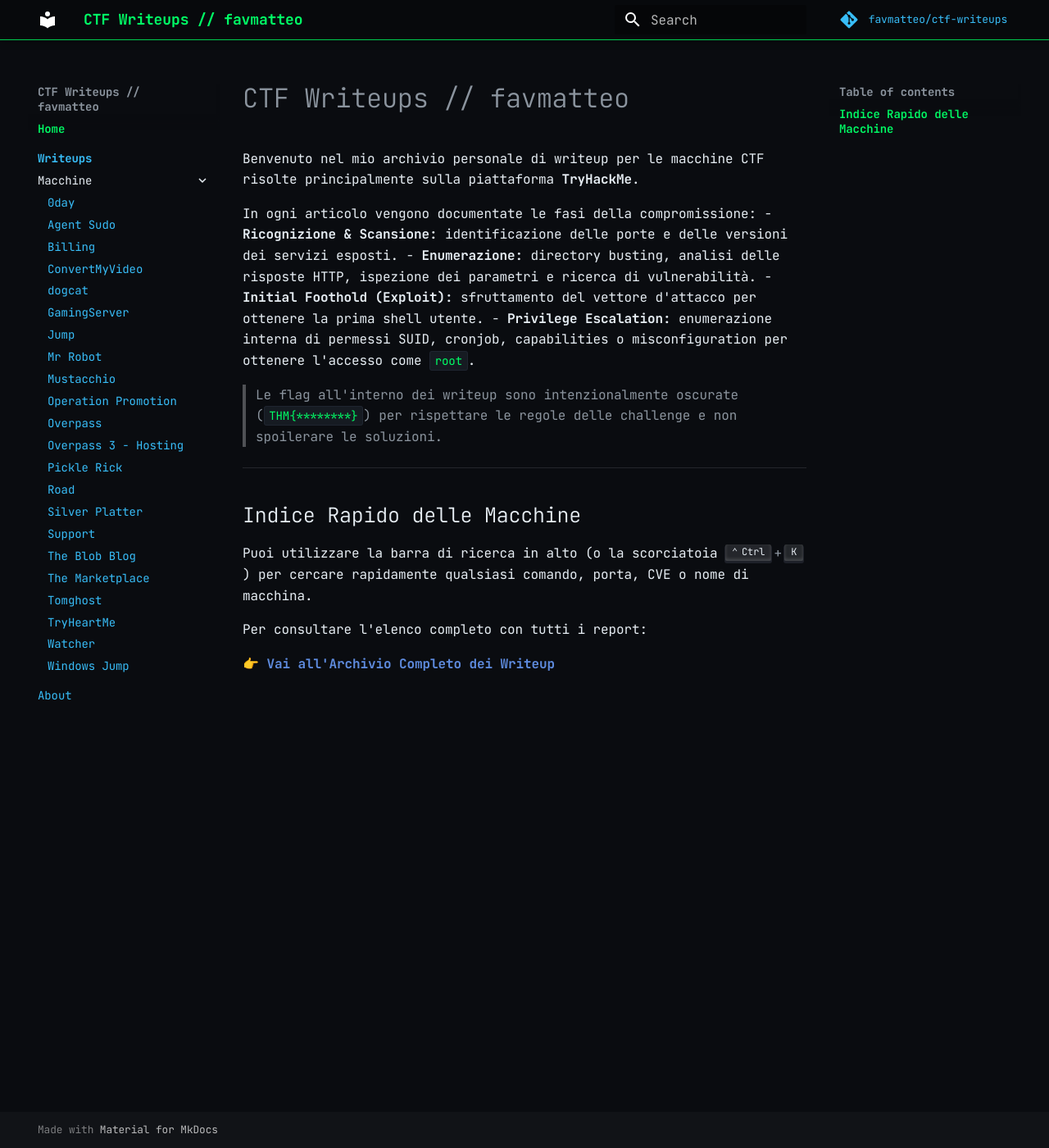
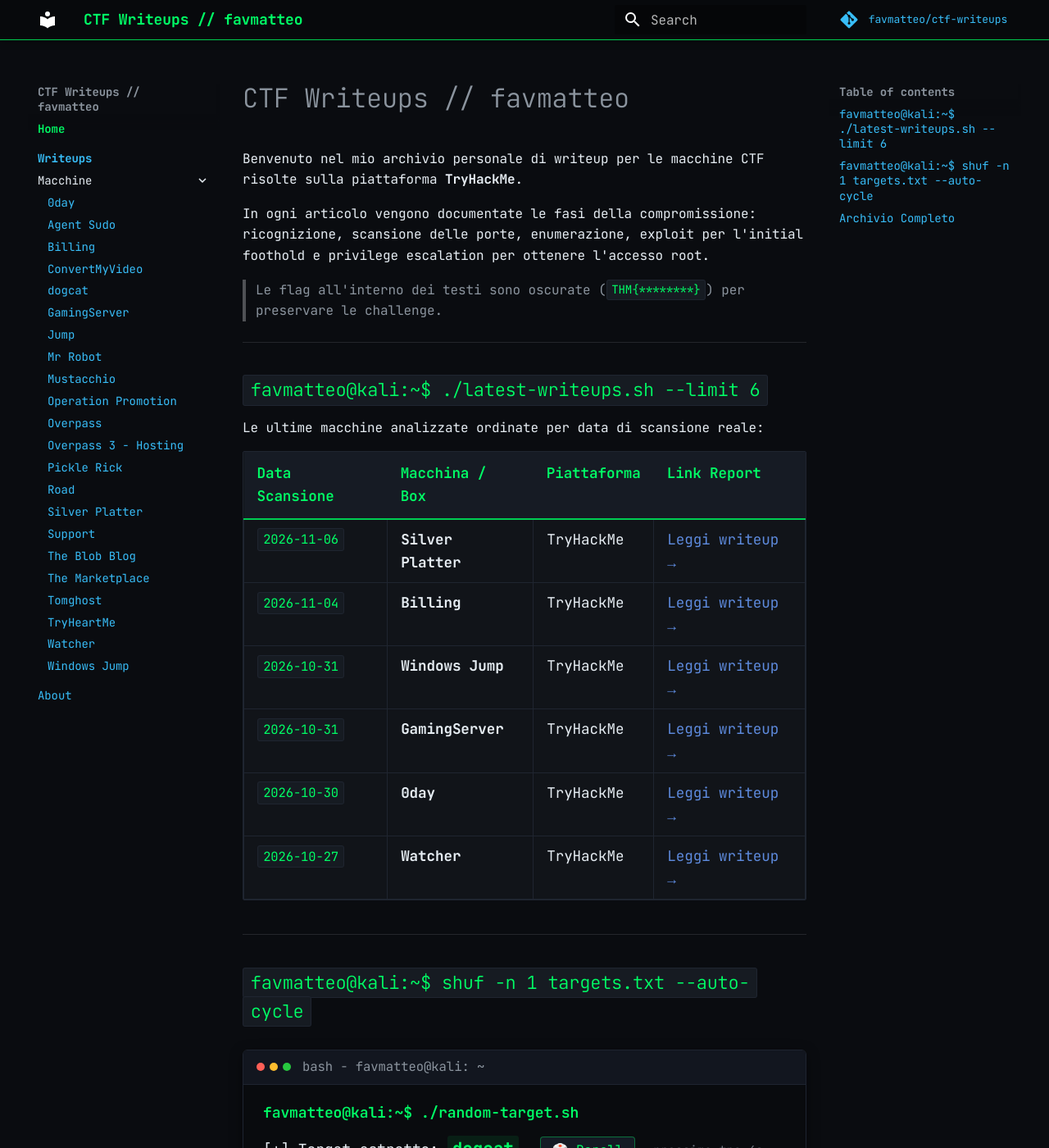
Before and after one commit to favmatteo/ctf-writeups, an MkDocs documentation site: the page built from docs/index.md, in a window 1280 px wide and 1400 px high. Shown: the whole window at 82% size. Built offline with MkDocs 1.6.1 and Material for MkDocs 9.7.7, drawn with Linux system fonts in a browser that asks for light colours; comment, search, counter and statistics services are not loaded; some of the changed text lies outside the part shown.

Commit message:
feat: add real latest writeups, dynamic random terminal target, and update THM profile

```diff
--- a/docs/index.md
+++ b/docs/index.md
@@ -5,22 +5,139 @@ description: "Archivio di writeup e note di sicurezza per macchine TryHackMe ris
 
 # CTF Writeups // favmatteo
 
-Benvenuto nel mio archivio personale di writeup per le macchine CTF risolte principalmente sulla piattaforma **TryHackMe**.
+Benvenuto nel mio archivio personale di writeup per le macchine CTF risolte sulla piattaforma **TryHackMe**.
 
-In ogni articolo vengono documentate le fasi della compromissione:
-- **Ricognizione & Scansione:** identificazione delle porte e delle versioni dei servizi esposti.
-- **Enumerazione:** directory busting, analisi delle risposte HTTP, ispezione dei parametri e ricerca di vulnerabilità.
-- **Initial Foothold (Exploit):** sfruttamento del vettore d'attacco per ottenere la prima shell utente.
-- **Privilege Escalation:** enumerazione interna di permessi SUID, cronjob, capabilities o misconfiguration per ottenere l'accesso come `root`.
+In ogni articolo vengono documentate le fasi della compromissione: ricognizione, scansione delle porte, enumerazione, exploit per l'initial foothold e privilege escalation per ottenere l'accesso root.
 
-> Le flag all'interno dei writeup sono intenzionalmente oscurate (`THM{********}`) per rispettare le regole delle challenge e non spoilerare le soluzioni.
+> Le flag all'interno dei testi sono oscurate (`THM{********}`) per preservare le challenge.
 
 ---
 
-## Indice Rapido delle Macchine
+## `favmatteo@kali:~$ ./latest-writeups.sh --limit 6`
 
-Puoi utilizzare la barra di ricerca in alto (o la scorciatoia ++ctrl+k++) per cercare rapidamente qualsiasi comando, porta, CVE o nome di macchina.
+Le ultime macchine analizzate ordinate per data di scansione reale:
 
-Per consultare l'elenco completo con tutti i report:
+| Data Scansione | Macchina / Box | Piattaforma | Link Report |
+| :--- | :--- | :--- | :--- |
+| `2026-11-06` | **Silver Platter** | TryHackMe | [Leggi writeup →](writeups/silver-platter.md) |
+| `2026-11-04` | **Billing** | TryHackMe | [Leggi writeup →](writeups/billing.md) |
+| `2026-10-31` | **Windows Jump** | TryHackMe | [Leggi writeup →](writeups/windows-jump.md) |
+| `2026-10-31` | **GamingServer** | TryHackMe | [Leggi writeup →](writeups/gamingserver.md) |
+| `2026-10-30` | **0day** | TryHackMe | [Leggi writeup →](writeups/0day.md) |
+| `2026-10-27` | **Watcher** | TryHackMe | [Leggi writeup →](writeups/watcher.md) |
 
-👉 **[Vai all'Archivio Completo dei Writeup](writeups/index.md)**
+---
+
+## `favmatteo@kali:~$ shuf -n 1 targets.txt --auto-cycle`
+
+<div class="terminal-card">
+  <div class="terminal-bar">
+    <span class="term-dot red"></span>
+    <span class="term-dot yellow"></span>
+    <span class="term-dot green"></span>
+    <span class="term-title">bash - favmatteo@kali: ~</span>
+  </div>
+  <div class="terminal-body">
+    <div class="terminal-cmd">favmatteo@kali:~$ ./random-target.sh</div>
+    <div class="terminal-output">
+      [+] Target estratto: <a id="random-box-link" href="writeups/silver-platter.md" class="random-box-title">Silver Platter</a>
+      <button class="random-btn" id="reroll-btn" onclick="rerollTarget()">🎲 Reroll</button>
+      <span class="random-timer" id="random-timer">prossimo tra 5s...</span>
+    </div>
+  </div>
+</div>
+
+<script>
+(function() {
+  const writeups = [
+    { title: "0day", url: "writeups/0day.md" },
+    { title: "Agent Sudo", url: "writeups/agent-sudo.md" },
+    { title: "Billing", url: "writeups/billing.md" },
+    { title: "ConvertMyVideo", url: "writeups/convertmyvideo.md" },
+    { title: "dogcat", url: "writeups/dogcat.md" },
+    { title: "GamingServer", url: "writeups/gamingserver.md" },
+    { title: "Jump", url: "writeups/jump.md" },
+    { title: "Mr Robot", url: "writeups/mr-robot.md" },
+    { title: "Mustacchio", url: "writeups/mustacchio.md" },
+    { title: "Operation Promotion", url: "writeups/operation-promotion.md" },
+    { title: "Overpass", url: "writeups/overpass.md" },
+    { title: "Overpass 3 - Hosting", url: "writeups/overpass-3-hosting.md" },
+    { title: "Pickle Rick", url: "writeups/pickle-rick.md" },
+    { title: "Road", url: "writeups/road.md" },
+    { title: "Silver Platter", url: "writeups/silver-platter.md" },
+    { title: "Support", url: "writeups/support.md" },
+    { title: "The Blob Blog", url: "writeups/the-blob-blog.md" },
+    { title: "The Marketplace", url: "writeups/the-marketplace.md" },
+    { title: "Tomghost", url: "writeups/tomghost.md" },
+    { title: "TryHeartMe", url: "writeups/tryheartme.md" },
+    { title: "Watcher", url: "writeups/watcher.md" },
+    { title: "Windows Jump", url: "writeups/windows-jump.md" }
+  ];
+
+  let currentIndex = -1;
+  let countdown = 5;
+  const chars = "!<>-_\\/[]{}—=+*^?#________";
+
+  function scrambleText(element, finalText, callback) {
+    let iteration = 0;
+    const interval = setInterval(() => {
+      element.innerText = finalText
+        .split("")
+        .map((char, index) => {
+          if (index < iteration) {
+            return finalText[index];
+          }
+          return chars[Math.floor(Math.random() * chars.length)];
+        })
+        .join("");
+
+      if (iteration >= finalText.length) {
+        clearInterval(interval);
+        if (callback) callback();
+      }
+      iteration += 1 / 2;
+    }, 25);
+  }
+
+  window.rerollTarget = function() {
+    const linkEl = document.getElementById("random-box-link");
+    if (!linkEl) return;
+
+    let nextIndex;
+    do {
+      nextIndex = Math.floor(Math.random() * writeups.length);
+    } while (nextIndex === currentIndex && writeups.length > 1);
+
+    currentIndex = nextIndex;
+    const item = writeups[currentIndex];
+    countdown = 5;
+
+    scrambleText(linkEl, item.title, () => {
+      linkEl.href = item.url;
+    });
+  };
+
+  // Timer interval for countdown
+  setInterval(() => {
+    const timerEl = document.getElementById("random-timer");
+    if (!timerEl) return;
+    countdown--;
+    if (countdown <= 0) {
+      window.rerollTarget();
+    } else {
+      timerEl.innerText = `prossimo tra ${countdown}s...`;
+    }
+  }, 1000);
+
+  // Initial pick
+  setTimeout(window.rerollTarget, 300);
+})();
+</script>
+
+---
+
+## Archivio Completo
+
+Per visualizzare e filtrare tutte le 22 macchine disponibili:
+
+👉 **[Apri l'Indice Generale dei Writeup](writeups/index.md)**
--- a/docs/stylesheets/extra.css
+++ b/docs/stylesheets/extra.css
@@ -127,3 +127,98 @@ a {
 ::-webkit-scrollbar-thumb:hover {
   background: var(--term-green-dim);
 }
+
+/* Interactive Terminal Card */
+.terminal-card {
+  background: #090b0e;
+  border: 1px solid #1e2430;
+  border-radius: 6px;
+  margin: 1.5rem 0;
+  overflow: hidden;
+  box-shadow: 0 4px 16px rgba(0,0,0,0.4);
+}
+
+.terminal-bar {
+  background: #12161f;
+  padding: 0.4rem 0.8rem;
+  display: flex;
+  align-items: center;
+  border-bottom: 1px solid #1e2430;
+  font-size: 0.8rem;
+  color: var(--term-text-muted);
+}
+
+.term-dot {
+  width: 10px;
+  height: 10px;
+  border-radius: 50%;
+  display: inline-block;
+  margin-right: 6px;
+}
+.term-dot.red { background: #ff5f56; }
+.term-dot.yellow { background: #ffbd2e; }
+.term-dot.green { background: #27c93f; }
+
+.term-title {
+  margin-left: 8px;
+  font-family: 'JetBrains Mono', monospace;
+  font-size: 0.78rem;
+  color: #8b949e;
+}
+
+.terminal-body {
+  padding: 1rem 1.2rem;
+  font-family: 'JetBrains Mono', monospace;
+  font-size: 0.9rem;
+}
+
+.terminal-cmd {
+  color: var(--term-green);
+  font-weight: 600;
+  margin-bottom: 0.6rem;
+}
+
+.terminal-output {
+  color: var(--term-text);
+  line-height: 1.6;
+}
+
+.random-box-title {
+  color: #00ff66 !important;
+  font-weight: 700;
+  font-size: 1.05rem;
+  text-decoration: underline;
+  padding: 0.1rem 0.3rem;
+  background: #00ff6615;
+  border-radius: 3px;
+  transition: all 0.2s ease;
+}
+
+.random-box-title:hover {
+  background: #00ff6630;
+  color: #55ff99 !important;
+}
+
+.random-btn {
+  background: #141a24;
+  color: #00ff66;
+  border: 1px solid #00ff6660;
+  border-radius: 4px;
+  padding: 0.25rem 0.65rem;
+  font-family: 'JetBrains Mono', monospace;
+  font-size: 0.8rem;
+  cursor: pointer;
+  margin-left: 0.8rem;
+  transition: background 0.2s;
+}
+
+.random-btn:hover {
+  background: #00ff6622;
+}
+
+.random-timer {
+  display: inline-block;
+  font-size: 0.75rem;
+  color: #6e7681;
+  margin-left: 0.6rem;
+}
```
Also changed, not shown: docs/about.md (+1 -1 lines).
